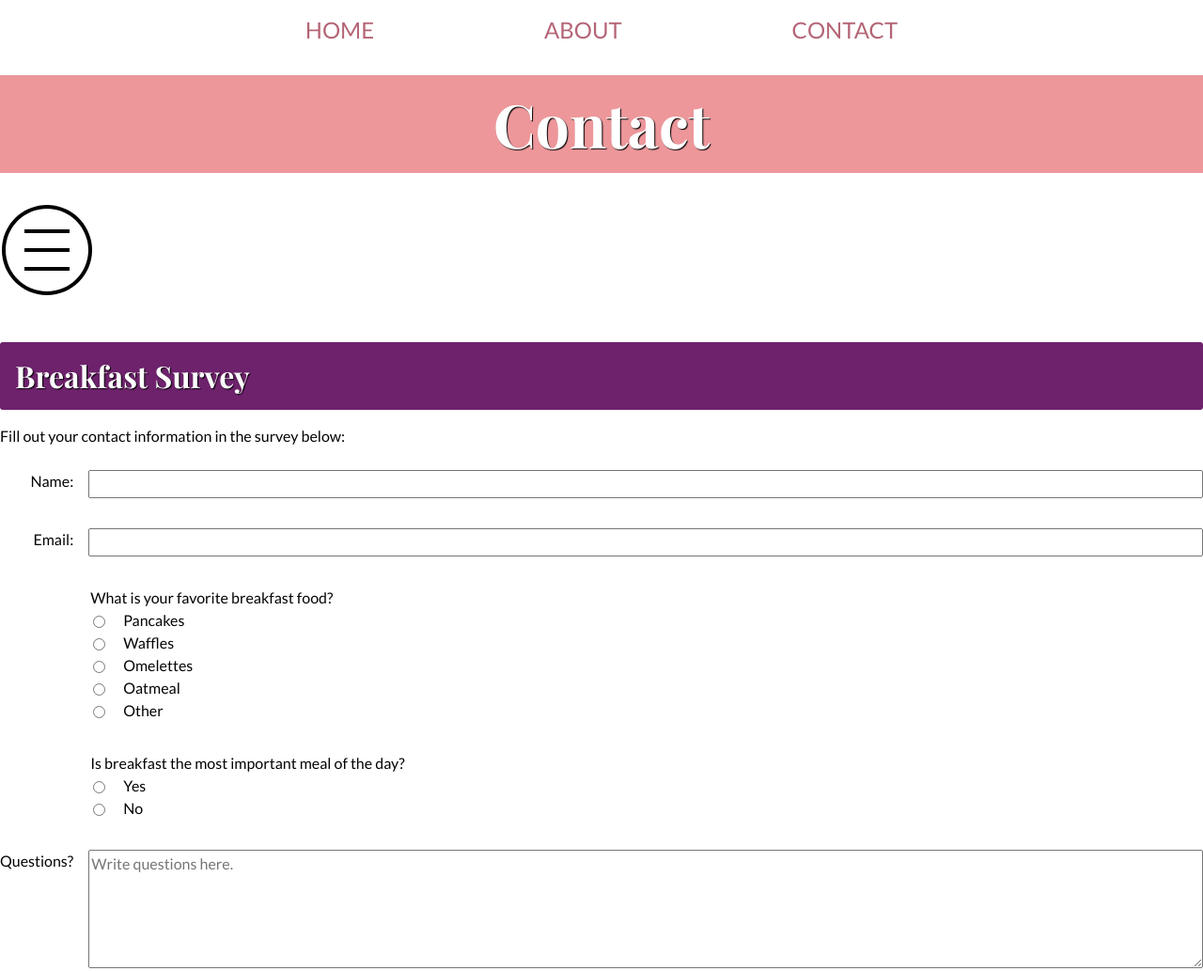
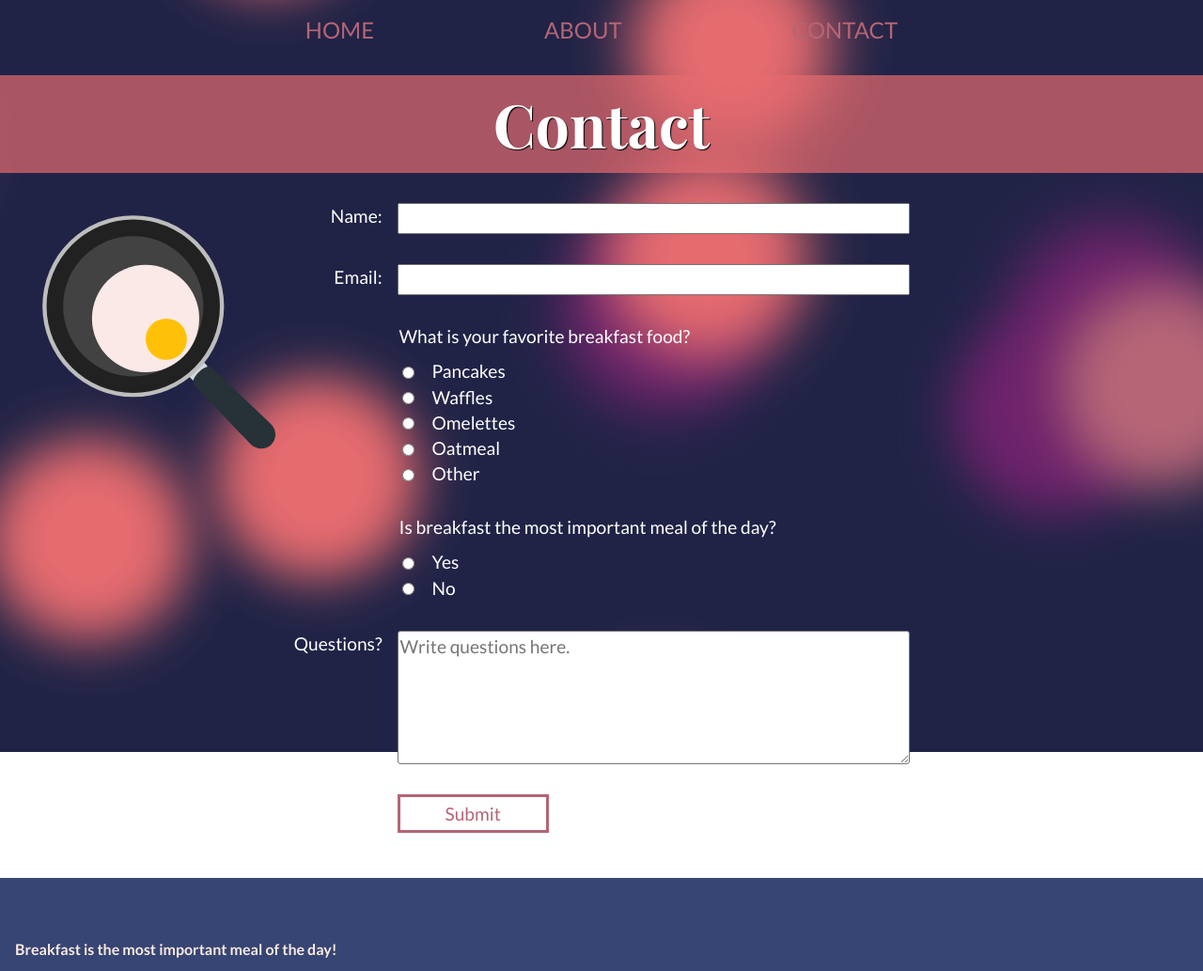
Before and after one commit to e-b11/breakfast, a website: page contact/index.html in a window 1280 px wide. Shown: the top 1033 px of the page at 94% size. Drawn offline with nearby package versions, Linux system fonts and the light colour scheme; a web font is replaced by a local one.

Commit message:
form continued

```diff
--- a/contact/index.html
+++ b/contact/index.html
@@ -33,18 +33,19 @@
       <ul>
         <li><a href="../">Home</a></li>
         <li><a href="../about/">About</a></li>
-        <li><a>Contact</a></li>
+        <li><a href="#">Contact</a></li>
       </ul>
     </nav>
   </header>
   <h1>Contact</h1>
-  <div class="image-wrapper">
-    <img src="../images/circle-menu-icon.svg" alt="Icon of three lines inside a circle">
-  </div>
-  <section>
-    <h2>Breakfast Survey</h2>
-    <p>Fill out your contact information in the survey below:</p>
+
+  <main>
+    <div class="image-wrapper">
+      <img src="../images/egg-pan-icon-contact.svg" alt="Egg in frying pan.">
+    </div>
     <form class="form">
+
+
       <label for="name">Name:</label>
       <input type="text" name="name" id="name">
 
@@ -91,7 +92,34 @@
       <button class="button">Submit</button>
 
     </form>
-  </section>
+  </main>
+
+  <div class="background">
+    <span></span>
+    <span></span>
+    <span></span>
+    <span></span>
+    <span></span>
+    <span></span>
+    <span></span>
+    <span></span>
+    <span></span>
+    <span></span>
+    <span></span>
+    <span></span>
+    <span></span>
+    <span></span>
+    <span></span>
+    <span></span>
+    <span></span>
+    <span></span>
+    <span></span>
+    <span></span>
+  </div>
+
+  <footer>
+    <p><strong>Breakfast is the most important meal of the day!</strong></p>
+  </footer>
 
   <script>
     document.querySelector(".menu-icon").addEventListener("click", function () {
--- a/styles/main.css
+++ b/styles/main.css
@@ -7,13 +7,13 @@
 /* Always add your CSS below the reset CSS           */
 /*****************************************************/
 :root {
-  --indigo: #355070;
+  --indigo: #364573;
   --misty-violet: #6d226b;
   --soft-magenta: #b56576;
   --bright-rose: #e56b6f;
   --sandy: #faeae1;
   --color-svg: white;
-  --color-svg-hover: #355070;
+  --color-svg-hover: #364573;
   --color-svg-close: white;
 }
 
@@ -282,6 +282,7 @@ header nav a[href]:hover {
 
 .button {
   color: var(--soft-magenta);
+  background-color: white;
   text-decoration: none;
   font-family: Lato;
   border: 3px solid var(--soft-magenta);
@@ -297,84 +298,6 @@ header nav a[href]:hover {
   background-color: var(--soft-magenta);
   text-decoration: none;
   font-weight: normal;
-}
-
-/* Contact */
-.contact h1 {
-  text-align: center;
-  background-color: rgb(229 107 111 / 70%);
-  padding: 1rem;
-  color: white;
-  text-shadow: 1px 1px 1px black;
-  margin-top: 1rem;
-}
-
-.contact h2 {
-  color: white;
-  background-color: #6d226b;
-  padding: 1rem;
-  border-radius: 3px;
-  text-shadow: 1px 1px 1px black;
-}
-
-.contact body {
-  background-color: var(--indigo);
-  color: white;
-}
-
-.contact main {
-  max-width: 50rem;
-}
-
-.contact form {
-  display: grid;
-}
-
-.contact fieldset {
-  display: contents;
-
-  border: none;
-  margin: 0;
-  padding: 0;
-}
-
-.contact legend {
-  grid-column: 1 / -1;
-}
-
-.contact .fieldset-wrapper {
-  display: grid;
-  grid-template-columns: auto 1fr;
-  grid-column-gap: 1rem;
-}
-
-.contact form > label {
-  display: block;
-  margin-top: 1.5rem;
-}
-
-.contact form > label:first-of-type {
-  margin-top: 0;
-}
-
-.contact button {
-  margin-top: 1.5rem;
-}
-
-.contact main {
-  display: flex;
-  flex-direction: column;
-}
-
-.contact svg {
-  width: 100%;
-  height: auto;
-}
-
-.contact .image-wrapper {
-  max-width: 300px;
-  min-width: 100px;
-  align-self: center;
 }
 
 /* Hero */
@@ -465,6 +388,296 @@ header nav a[href]:hover {
   order: -1;
 }
 
+/* Contact */
+.contact h1 {
+  text-align: center;
+  background-color: rgb(229 107 111 / 70%);
+  padding: 1rem;
+  color: white;
+  text-shadow: 1px 1px 1px black;
+  margin-top: 1rem;
+}
+
+.contact main {
+  display: flex;
+  flex-direction: column;
+  margin-bottom: 3rem;
+  max-width: 1200px;
+  padding: 0 2rem;
+  color: white;
+  font-size: 1.2rem;
+  /* background-color: rgba(255 255 255 / 15%); */
+}
+
+.contact svg {
+  width: 100%;
+  height: auto;
+}
+
+.contact .image-wrapper {
+  max-width: 300px;
+  min-width: 100px;
+  align-self: center;
+}
+
+.contact form {
+  display: grid;
+}
+
+.contact form > label {
+  display: block;
+  margin-top: 1.5rem;
+}
+
+.contact button,
+.contact .fieldset-wrapper {
+  display: block;
+  margin-top: 2.5rem;
+}
+
+.contact .fieldset-wrapper {
+  display: grid;
+  grid-template-columns: auto 1fr;
+  grid-column-gap: 1rem;
+  align-items: center;
+}
+
+.contact fieldset {
+  display: contents;
+
+  border: none;
+  margin: 0;
+  padding: 0;
+}
+
+.contact legend {
+  grid-column: 1 / -1;
+  line-height: 1.2;
+  margin-bottom: 12px;
+}
+
+.contact button {
+  justify-self: center;
+  padding-left: 3rem;
+  padding-right: 3rem;
+}
+
+.contact textarea,
+.contact fieldset {
+  border-radius: 3px;
+}
+
+/* Contact Background */
+@keyframes move {
+  100% {
+    transform: translate3d(0, 0, 1px) rotate(360deg);
+  }
+}
+
+.background {
+  position: fixed;
+  width: 100vw;
+  height: 100vh;
+  top: 0;
+  left: 0;
+  background: #202346;
+  overflow: hidden;
+  z-index: -1;
+}
+
+.background span {
+  width: 27vmin;
+  height: 27vmin;
+  border-radius: 27vmin;
+  backface-visibility: hidden;
+  position: absolute;
+  animation: move;
+  animation-duration: 22;
+  animation-timing-function: linear;
+  animation-iteration-count: infinite;
+}
+
+.background span:nth-child(0) {
+  color: #e56b6f;
+  top: 92%;
+  left: 28%;
+  animation-duration: 63s;
+  animation-delay: -95s;
+  transform-origin: -22vw 15vh;
+  box-shadow: -54vmin 0 7.559116726632721vmin currentColor;
+}
+.background span:nth-child(1) {
+  color: #e56b6f;
+  top: 51%;
+  left: 23%;
+  animation-duration: 203s;
+  animation-delay: -261s;
+  transform-origin: 23vw -8vh;
+  box-shadow: 54vmin 0 6.797424873941582vmin currentColor;
+}
+.background span:nth-child(2) {
+  color: #e56b6f;
+  top: 20%;
+  left: 24%;
+  animation-duration: 268s;
+  animation-delay: -217s;
+  transform-origin: -1vw 21vh;
+  box-shadow: -54vmin 0 6.908803668030395vmin currentColor;
+}
+.background span:nth-child(3) {
+  color: #b56576;
+  top: 17%;
+  left: 16%;
+  animation-duration: 22s;
+  animation-delay: -256s;
+  transform-origin: 4vw -23vh;
+  box-shadow: 54vmin 0 7.401600025672381vmin currentColor;
+}
+.background span:nth-child(4) {
+  color: #e56b6f;
+  top: 38%;
+  left: 83%;
+  animation-duration: 219s;
+  animation-delay: -271s;
+  transform-origin: -24vw -20vh;
+  box-shadow: 54vmin 0 6.897019648576167vmin currentColor;
+}
+.background span:nth-child(5) {
+  color: #6d226b;
+  top: 23%;
+  left: 83%;
+  animation-duration: 251s;
+  animation-delay: -198s;
+  transform-origin: -5vw -24vh;
+  box-shadow: -54vmin 0 7.672575776512145vmin currentColor;
+}
+.background span:nth-child(6) {
+  color: #e56b6f;
+  top: 75%;
+  left: 38%;
+  animation-duration: 196s;
+  animation-delay: -43s;
+  transform-origin: -13vw 1vh;
+  box-shadow: 54vmin 0 6.867822724555374vmin currentColor;
+}
+.background span:nth-child(7) {
+  color: #6d226b;
+  top: 29%;
+  left: 66%;
+  animation-duration: 262s;
+  animation-delay: -111s;
+  transform-origin: -18vw 15vh;
+  box-shadow: -54vmin 0 7.725414409546671vmin currentColor;
+}
+.background span:nth-child(8) {
+  color: #b56576;
+  top: 29%;
+  left: 48%;
+  animation-duration: 224s;
+  animation-delay: -34s;
+  transform-origin: -7vw -3vh;
+  box-shadow: 54vmin 0 7.4240631593493305vmin currentColor;
+}
+.background span:nth-child(9) {
+  color: #6d226b;
+  top: 79%;
+  left: 3%;
+  animation-duration: 86s;
+  animation-delay: -131s;
+  transform-origin: 2vw 22vh;
+  box-shadow: 54vmin 0 7.67459208128426vmin currentColor;
+}
+.background span:nth-child(10) {
+  color: #6d226b;
+  top: 33%;
+  left: 14%;
+  animation-duration: 138s;
+  animation-delay: -62s;
+  transform-origin: -16vw 11vh;
+  box-shadow: 54vmin 0 7.707997729862246vmin currentColor;
+}
+.background span:nth-child(11) {
+  color: #6d226b;
+  top: 34%;
+  left: 54%;
+  animation-duration: 205s;
+  animation-delay: -34s;
+  transform-origin: 25vw -12vh;
+  box-shadow: -54vmin 0 7.464162473269497vmin currentColor;
+}
+.background span:nth-child(12) {
+  color: #b56576;
+  top: 2%;
+  left: 9%;
+  animation-duration: 62s;
+  animation-delay: -199s;
+  transform-origin: 9vw 11vh;
+  box-shadow: -54vmin 0 6.802575121158709vmin currentColor;
+}
+.background span:nth-child(13) {
+  color: #6d226b;
+  top: 19%;
+  left: 97%;
+  animation-duration: 192s;
+  animation-delay: -243s;
+  transform-origin: 11vw -7vh;
+  box-shadow: 54vmin 0 6.828937169555989vmin currentColor;
+}
+.background span:nth-child(14) {
+  color: #e56b6f;
+  top: 20%;
+  left: 69%;
+  animation-duration: 156s;
+  animation-delay: -234s;
+  transform-origin: 16vw 18vh;
+  box-shadow: 54vmin 0 7.519397357032636vmin currentColor;
+}
+.background span:nth-child(15) {
+  color: #b56576;
+  top: 100%;
+  left: 44%;
+  animation-duration: 199s;
+  animation-delay: -91s;
+  transform-origin: -22vw 18vh;
+  box-shadow: 54vmin 0 6.911444301480877vmin currentColor;
+}
+.background span:nth-child(16) {
+  color: #e56b6f;
+  top: 6%;
+  left: 39%;
+  animation-duration: 60s;
+  animation-delay: -184s;
+  transform-origin: 0vw 10vh;
+  box-shadow: -54vmin 0 6.813832255283973vmin currentColor;
+}
+.background span:nth-child(17) {
+  color: #b56576;
+  top: 6%;
+  left: 19%;
+  animation-duration: 195s;
+  animation-delay: -262s;
+  transform-origin: 6vw -12vh;
+  box-shadow: 54vmin 0 6.865115426457809vmin currentColor;
+}
+.background span:nth-child(18) {
+  color: #e56b6f;
+  top: 48%;
+  left: 31%;
+  animation-duration: 233s;
+  animation-delay: -177s;
+  transform-origin: 15vw -2vh;
+  box-shadow: 54vmin 0 7.5593386236400155vmin currentColor;
+}
+.background span:nth-child(19) {
+  color: #b56576;
+  top: 5%;
+  left: 58%;
+  animation-duration: 149s;
+  animation-delay: -6s;
+  transform-origin: -3vw 18vh;
+  box-shadow: 54vmin 0 7.103716485068217vmin currentColor;
+}
+
 /* Media Queries */
 @media (min-width: 500px) {
   .panel {
@@ -527,6 +740,7 @@ header nav a[href]:hover {
     max-width: 60rem;
     margin: 0 auto;
     background-color: transparent;
+    /* background-color: rgb(250 234 225/ 10%); */
   }
 
   header nav a {
@@ -587,6 +801,18 @@ header nav a[href]:hover {
   }
 
   .contact main {
+    align-self: stretch;
     flex-direction: row;
+    max-width: 1000px;
+  }
+
+  .contact .image-wrapper {
+    max-width: 300px;
+    align-self: flex-start;
+    flex: 0 1 30%;
+  }
+
+  .contact form {
+    flex: 1 1 60%;
   }
 }
```
Also changed, not shown: about/index.html (+1 -1 lines), images/egg-pan-icon-contact.svg (added).
